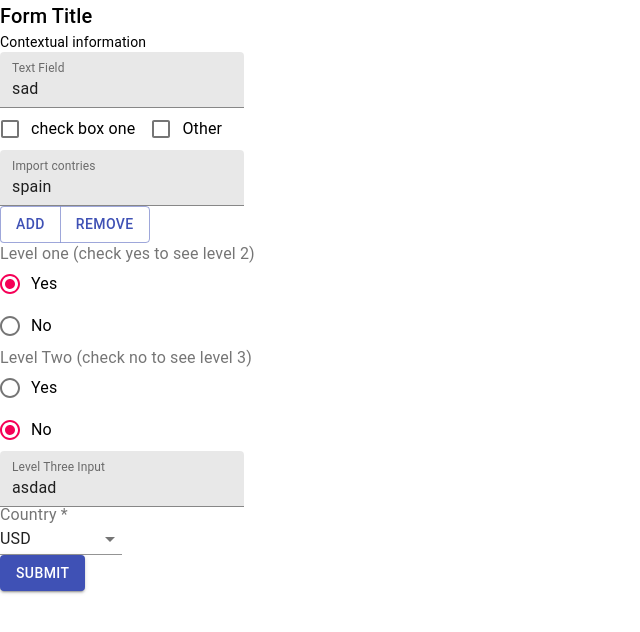
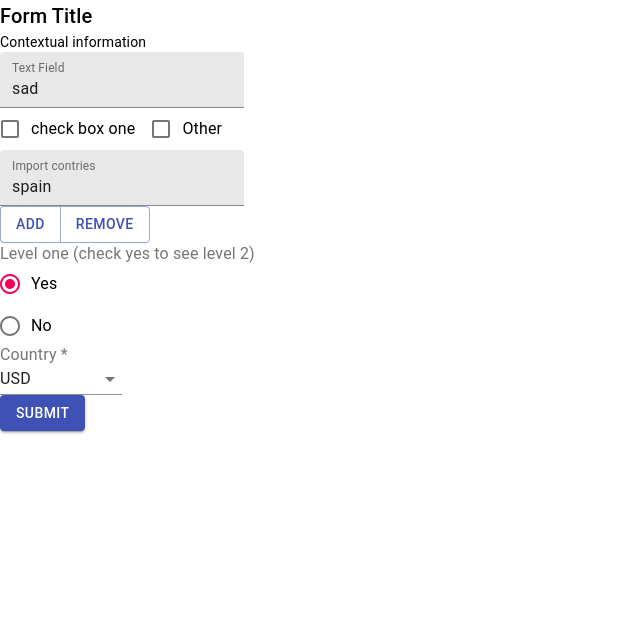
Before and after one commit to Jezfx/form-spike, a React (Create React App) app: page /single-form in a window 1280 px wide. Shown: the top 632 px of the page, without its empty margins (0-640 px from the left). Built offline with nearby package versions, Linux system fonts and the light colour scheme.

Commit message:
remove keys from fields

```diff
--- a/src/components/ControlledForm/EditableForm.utils.js
+++ /dev/null
@@ -1,6 +0,0 @@
-import { isNotEmpty } from "../../utils";
-import { get, flow } from "lodash/fp";
-
-export const getKey = get("group.key");
-export const getFollowUp = get("group.followUp");
-export const hasFollowUp = flow([getFollowUp, isNotEmpty]);
--- a/src/components/ControlledForm/FollowUpField/index.js
+++ /dev/null
@@ -1 +0,0 @@
-export { default } from "./FollowUpField";
--- a/src/components/ControlledForm/index.js
+++ /dev/null
@@ -1 +0,0 @@
-export { default } from "./EditableForm";
--- a/src/components/ControlledRadioGroup/ControlledRadioGroup.js
+++ b/src/components/ControlledRadioGroup/ControlledRadioGroup.js
@@ -9,26 +9,30 @@ import {
 
 const ControlledRadioGroup = ({ group, name, label }) => {
   const { control } = useFormContext();
-  const { key, options } = group;
+  const { options } = group;
 
   return (
     <>
       {label && <FormLabel>{label}</FormLabel>}
       <Controller
-        name={key}
+        name={name}
         control={control}
         render={(
           { onChange, onBlur, value, name, ref },
           { invalid, isTouched, isDirty }
         ) => (
           <RadioGroup
-            key={key}
+            key={name}
             name={name}
             value={value || ""}
             onChange={onChange}
           >
             {options?.map(({ ...props }) => (
-              <FormControlLabel control={<Radio />} {...props} />
+              <FormControlLabel
+                key={props.name}
+                control={<Radio />}
+                {...props}
+              />
             ))}
           </RadioGroup>
         )}
--- a/src/components/EditableForm/EditableForm.js
+++ b/src/components/EditableForm/EditableForm.js
@@ -2,17 +2,17 @@ import React, { useCallback } from "react";
 import { FormProvider } from "react-hook-form";
 
 import FollowUpField from "./FollowUpField";
-import { hasFollowUp, getKey, getFollowUp } from "./EditableForm.utils";
+import { hasFollowUp, getName, getFollowUp } from "./EditableForm.utils";
 
 export const renderFields = (fields = []) =>
   fields.map(({ Component, ...props }) => (
-    <div key={props.name}>
+    <div key={getName(props)}>
       <Component {...props} />
 
       {hasFollowUp(props) && (
         <FollowUpField
-          key={getKey(props)}
-          fieldKey={getKey(props)}
+          key={`${getName(props)}-followUp`}
+          fieldName={getName(props)}
           followUp={getFollowUp(props)}
         />
       )}
--- a/src/components/EditableForm/EditableForm.utils.js
+++ b/src/components/EditableForm/EditableForm.utils.js
@@ -1,6 +1,6 @@
 import { isNotEmpty } from "../../utils";
 import { get, flow } from "lodash/fp";
 
-export const getKey = get("group.key");
+export const getName = get("name");
 export const getFollowUp = get("group.followUp");
 export const hasFollowUp = flow([getFollowUp, isNotEmpty]);
--- a/src/components/EditableForm/FollowUpField/FollowUpField.js
+++ b/src/components/EditableForm/FollowUpField/FollowUpField.js
@@ -1,7 +1,7 @@
 import React from "react";
 import { useFormContext } from "react-hook-form";
 import {
-  getKey,
+  getGroupName,
   getFollowUp,
   isConditionMet,
   hasFollowUp,
@@ -9,24 +9,24 @@ import {
 
 export const renderFollowUpFields = (fields = []) =>
   fields.map(({ Component, ...props }) => (
-    <div key={props.name}>
-      <Component key={props.name} {...props} />
+    <div key={props?.name}>
+      <Component key={props?.name} {...props} />
 
       {hasFollowUp(props) && (
         <FollowUpField
-          key={getKey(props)}
-          fieldKey={getKey(props)}
+          key={`${props?.name}(props)}-followUp`}
+          fieldName={props?.name}
           followUp={getFollowUp(props)}
         />
       )}
     </div>
   ));
 
-const FollowUpField = ({ fieldKey, followUp }) => {
+const FollowUpField = ({ fieldName, followUp }) => {
   const { watch } = useFormContext();
   const { condition, fields } = followUp || {};
 
-  const fieldValue = watch(fieldKey);
+  const fieldValue = watch(fieldName);
   const showFollowUpFields = isConditionMet(condition, fieldValue);
 
   return showFollowUpFields ? renderFollowUpFields(fields) : null;
--- a/src/components/EditableForm/FollowUpField/FollowUpField.utils.js
+++ b/src/components/EditableForm/FollowUpField/FollowUpField.utils.js
@@ -1,7 +1,7 @@
 import { isNotEmpty } from "../../../utils";
 import { flow, get, isString, isArray, includes, eq } from "lodash/fp";
 
-export const getKey = get("group.key");
+export const getGroupName = get("group.name");
 export const getFollowUp = get("group.followUp");
 export const hasFollowUp = flow([getFollowUp, isNotEmpty]);
 
--- a/src/pages/SingleForm/fields.js
+++ b/src/pages/SingleForm/fields.js
@@ -21,7 +21,20 @@ export const fields = [
     name: "checkboxes",
     label: "CheckBoxes",
     group: {
-      key: "checkboxes",
+      options: [
+        {
+          key: "name_same",
+          name: "checkbox_one",
+          label: "check box one",
+          value: "foo",
+        },
+        {
+          key: "other",
+          name: "other",
+          label: "Other",
+          value: "other",
+        },
+      ],
       followUp: {
         condition: "other",
         fields: [
@@ -49,20 +62,6 @@ export const fields = [
           },
         ],
       },
-      options: [
-        {
-          key: "name_same",
-          name: "checkbox_one",
-          label: "check box one",
-          value: "foo",
-        },
-        {
-          key: "other",
-          name: "other",
-          label: "Other",
-          value: "other",
-        },
-      ],
     },
   },
   {
@@ -75,58 +74,52 @@ export const fields = [
     name: "level_one",
     label: "Level one (check yes to see level 2)",
     group: {
-      key: "level_one",
+      options: [
+        {
+          name: "isSameName",
+          label: "Yes",
+          value: "yes",
+        },
+        {
+          name: "isDifferentName",
+          label: "No",
+          value: "no",
+        },
+      ],
       followUp: {
-        condition: "yes",
+        condition: "no",
         fields: [
           {
-            label: "Level Two (check no to see level 3)",
+            label: "Other Options...",
             Component: ControlledRadioGroup,
             name: "level_two",
             group: {
-              key: "level_three",
-              followUp: {
-                condition: "no",
-                fields: [
-                  {
-                    Component: ControlledTextField,
-                    name: "level_three_input",
-                    label: "Level Three Input",
-                  },
-                ],
-              },
               options: [
                 {
-                  key: "name_same",
                   name: "isSameName",
                   label: "Yes",
                   value: "yes",
                 },
                 {
-                  key: "name_diff",
                   name: "isDifferentName",
                   label: "No",
                   value: "no",
                 },
               ],
+              followUp: {
+                condition: "no",
+                fields: [
+                  {
+                    label: "Other Name...",
+                    Component: ControlledTextField,
+                    name: "level_three",
+                  },
+                ],
+              },
             },
           },
         ],
       },
-      options: [
-        {
-          key: "name_same",
-          name: "isSameName",
-          label: "Yes",
-          value: "yes",
-        },
-        {
-          key: "name_diff",
-          name: "isDifferentName",
-          label: "No",
-          value: "no",
-        },
-      ],
     },
   },
   {
```
Also changed, not shown: src/components/ControlledForm/EditableForm.js (deleted, +0 -40 lines), src/components/ControlledForm/FollowUpField/FollowUpField.js (deleted, +0 -35 lines), src/components/ControlledForm/FollowUpField/FollowUpField.utils.js (deleted, +0 -15 lines).
